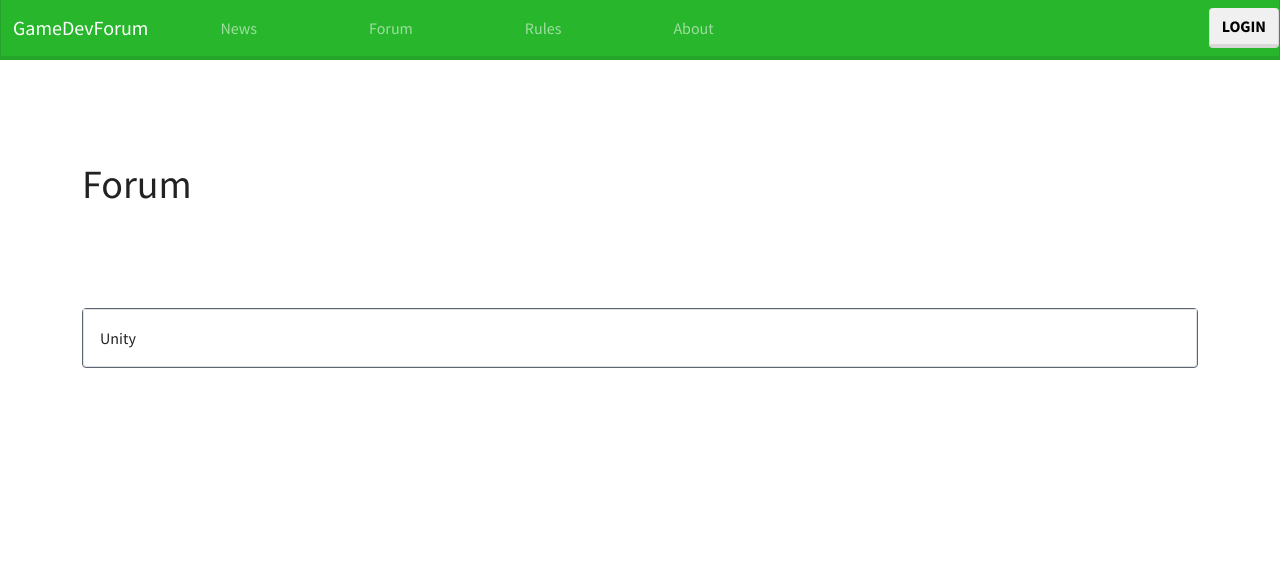
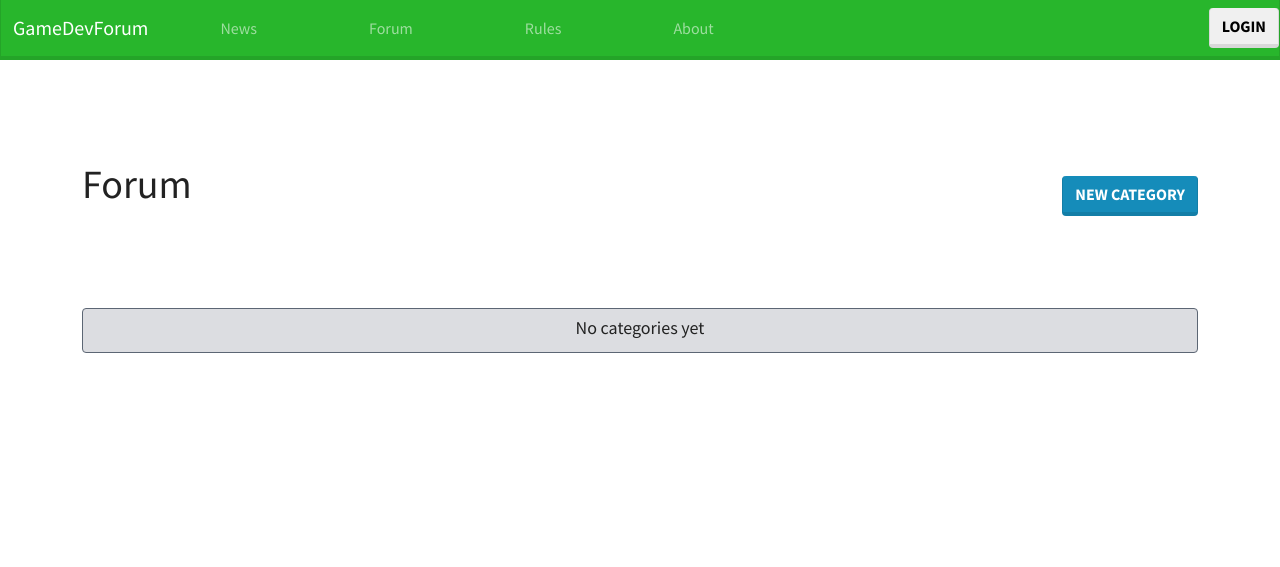
Before and after one commit to unizd-sit-web/GameDeveloperForum-zavrsni, a Flask app: template templates/forum.html in a window 1280 px wide. Shown: the top 567 px of the page. Run offline with Flask 2, Linux system fonts and the light colour scheme; the template is opened without the code that fills it, so the values that code supplies are empty; some libraries are stand-ins or nearby versions.

Commit message:
revert forum page to dynamic content loading

```diff
--- a/static/js/forum.js
+++ b/static/js/forum.js
@@ -1,39 +1,37 @@
-import {getSectionIdByTitle, getCategoriesIds, getCategoryByIdFiltered} from "./storage.js"
-import {createThreadCard} from "./util.js"
+import {API_BASE_URL, STATIC_BASE_URL, createThreadCard} from "./util.js";
 
-// load navbar template
-$("#navbar-placeholder").load("navbar.html");
-// load footer template
-$("#footer-placeholder").load("footer.html");
+const categoryContainer = $("#category-container")
+const staticCategoryEndpointUrl = STATIC_BASE_URL + "/forum/categories"
+const categoryEndpointUrl = API_BASE_URL + "/forum/categories"
+const noCategoriesLabel = $("#no-categories-label")
+console.log(categoryEndpointUrl)
+$("#new-category-btn").click(() => {
+    let params = new URLSearchParams(window.location.search)
+    params.set("redir_url", window.location.href)
+    params.set("category_route", categoryEndpointUrl)
+    window.location.href = "/forum/categories/new?" + params.toString()
+})
 
-// constants
-const categoryContainer = $("#category-container")
-const noCategoriesLabel = $("#no-categories-label")
-
-let sectionId
-/**
- * Sets sectionId to the id of this section
- */
-async function fetchId(){
-    sectionId = await getSectionIdByTitle("Forum").catch(console.error)
-}
-
-/**
- * Fetches all categories and adds them to the DOM
- */
-async function fetchCategories(){
-    let ids = await getCategoriesIds(sectionId, 10).catch(console.error)
-    if (ids.length > 0){
+async function loadCategories(){
+    let categoriesRaw = await fetch(categoryEndpointUrl, {
+        "method": "GET",
+        "mode": "cors",
+        "Access-Control-Allow-Origin": "*"
+    })
+    let json = await categoriesRaw.json()
+    let categories = json["categories"]
+    if (categories.length > 0){
         noCategoriesLabel.hide()
+    } else {
+        noCategoriesLabel.show()
     }
-    for (let id of ids){
-        let category = await getCategoryByIdFiltered(sectionId, id, ["title"]).catch(console.error)
-        let queryString = `section_id=${sectionId}&category_id=${id}`
-        let card = createThreadCard(category["title"], "./category.html?" + queryString)
+    for (let category of categories){
+        let card = createThreadCard(category["title"], staticCategoryEndpointUrl + "/" + category["category_id"] + "/threads")
         categoryContainer.append(card)
     }
 }
 
-fetchId().then(() => {
-    fetchCategories().catch(console.error)
-}).catch(console.error)
+loadCategories().catch((err) => {
+    console.error(err)
+    alert("Failed to load categories")
+})
--- a/templates/forum.html
+++ b/templates/forum.html
@@ -18,16 +18,10 @@
     <div class="container content-root-div">
         <div class="section-title">
             <h1>Forum</h1>
+            <button id="new-category-btn" class="btn btn-primary btn-right">New Category</button>
         </div>
         <div id="category-container" class="list-group thread-container">
             <p id="no-categories-label" class="no-threads-label">No categories yet</p>
-            {% for category in categories %}
-                {% with title=category.title %}
-                    {% with redirUrl=category.redir_url %}
-                        {% include "titled_card.html" %}
-                    {% endwith %}
-                {% endwith %}
-            {% endfor %}
         </div>
     </div>
     {% include "footer.html" %}
```
